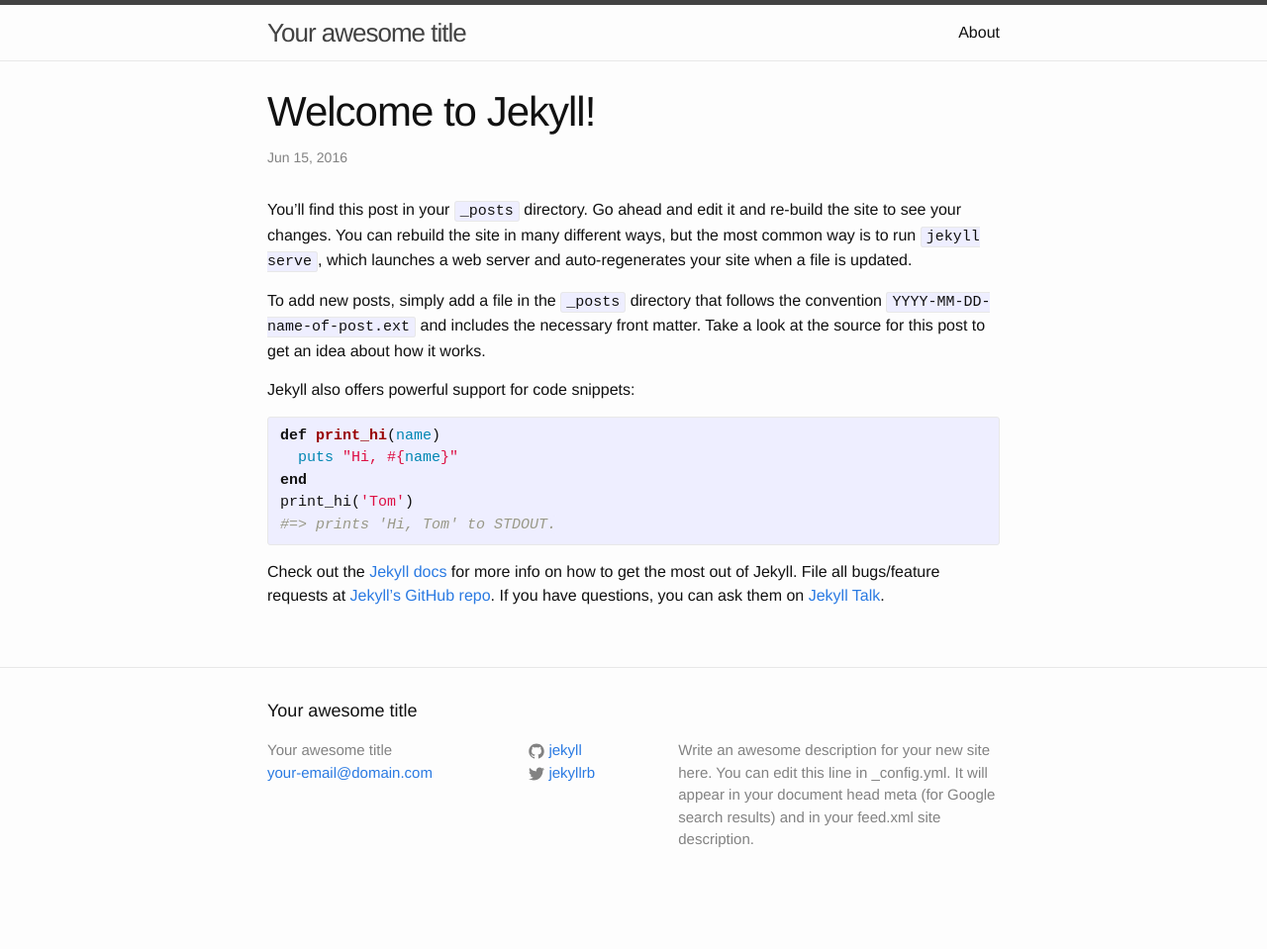
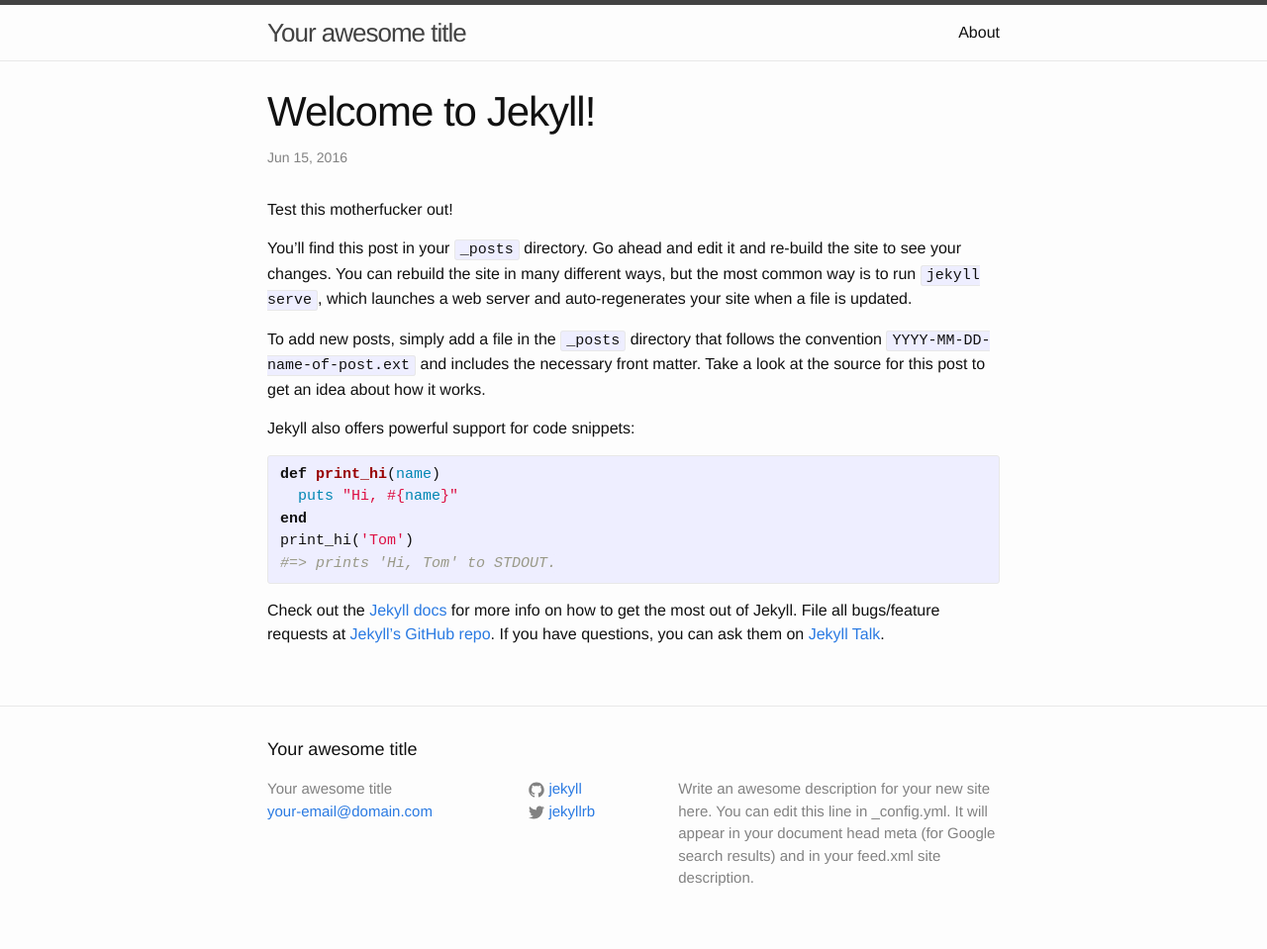
Before and after one commit to OctoNerd/OctoNerd.github.io, a Jekyll site: the page built from _posts/2016-06-15-welcome-to-jekyll.markdown, in a window 1280 px wide. Shown: the whole page at 99% size. Built offline with Jekyll 4.4.1, drawn with Linux system fonts in a browser that asks for light colours; before the commit the page ends 920 px from its top, so only the background shows below that.

Commit message:
Added a line to test github pages output

```diff
--- a/_posts/2016-06-15-welcome-to-jekyll.markdown
+++ b/_posts/2016-06-15-welcome-to-jekyll.markdown
@@ -4,6 +4,9 @@ title:  "Welcome to Jekyll!"
 date:   2016-06-15 13:15:08 -0700
 categories: jekyll update
 ---
+
+Test this motherfucker out!
+
 You’ll find this post in your `_posts` directory. Go ahead and edit it and re-build the site to see your changes. You can rebuild the site in many different ways, but the most common way is to run `jekyll serve`, which launches a web server and auto-regenerates your site when a file is updated.
 
 To add new posts, simply add a file in the `_posts` directory that follows the convention `YYYY-MM-DD-name-of-post.ext` and includes the necessary front matter. Take a look at the source for this post to get an idea about how it works.
```
